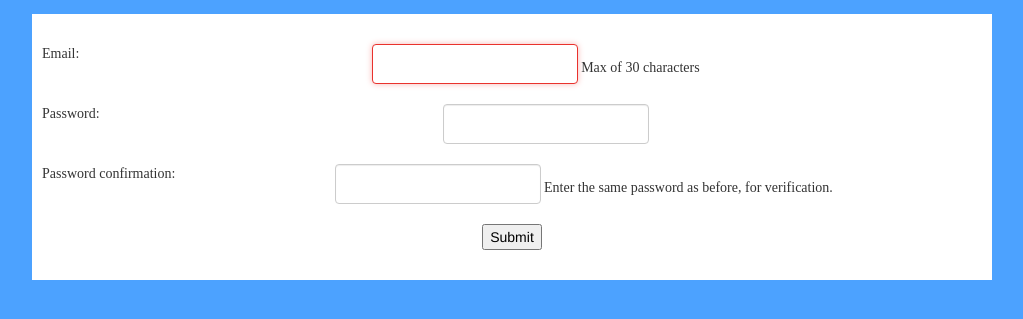
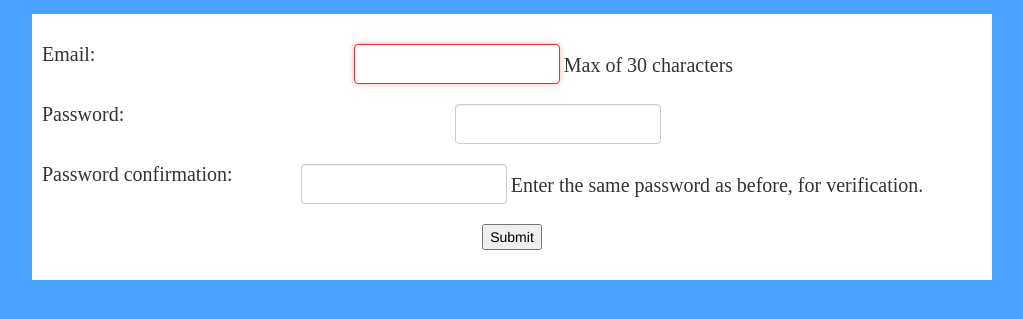
Before and after one commit to rogerfitz/box, a Django app: page /boxman/users/add/ in a window 1280 px wide. Shown: the part 66-385 px from the top of the page, without its empty margins (128-1151 px from the left). Run offline with Django 3.2, Linux system fonts and the light colour scheme; the visitor is signed in with stand-in values (Sample User, id 1); parts of the project's set-up code (start-up, migrations or seed data) failed here and were passed over; some libraries are stand-ins or nearby versions; some web fonts are replaced.

Commit message:
Font larger

```diff
--- a/static/css/box.css
+++ b/static/css/box.css
@@ -75,6 +75,10 @@ input[type="text"], input[type='password']{
     line-height: 22px;
 }
 
+.helptext, label{
+	font-size: 20px;
+}
+
 #name{
     font-family: 'Yellowtail';
 }
```
